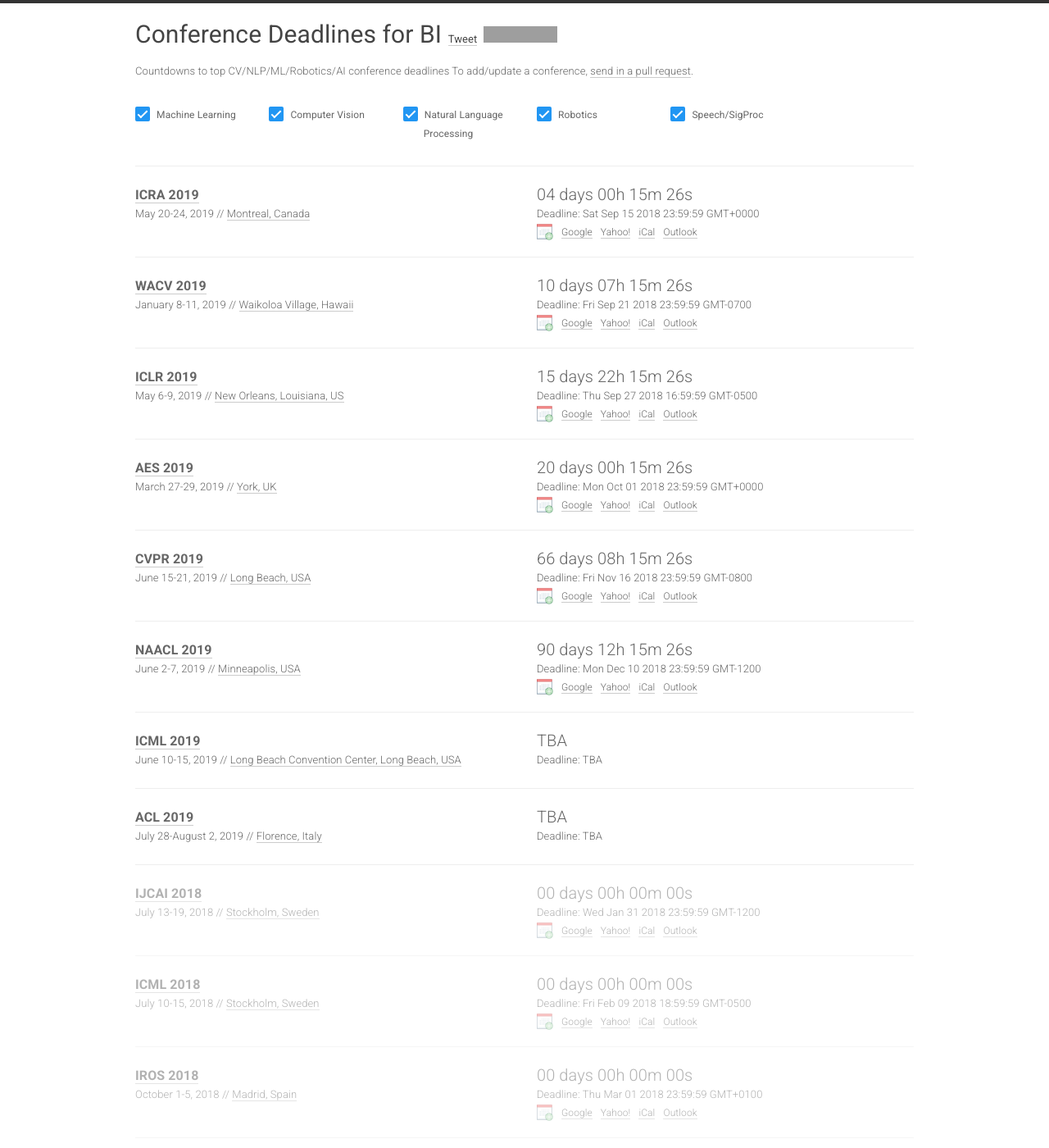
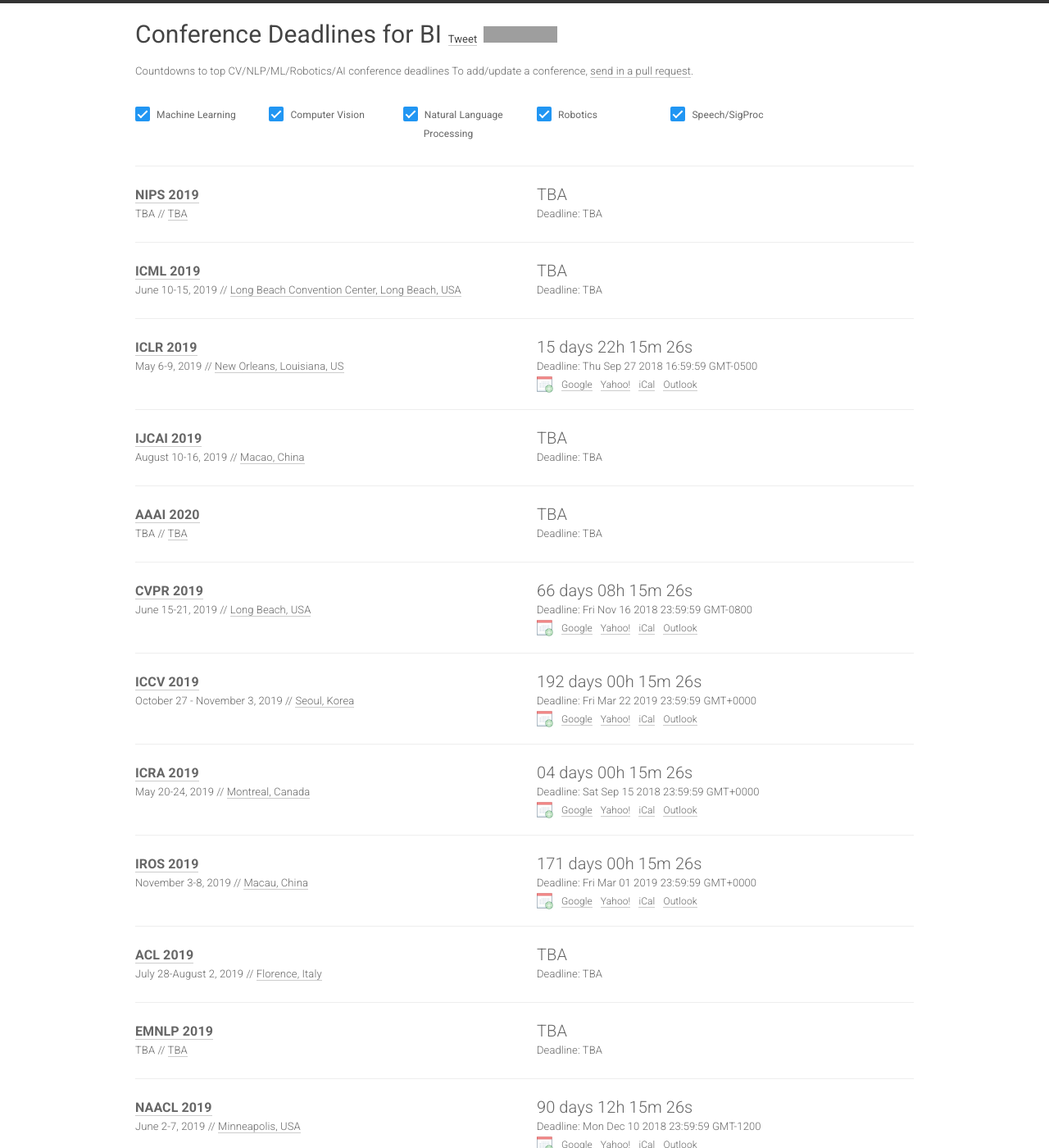
Before and after one commit to biconf/biconf.github.io, a Jekyll site: the page built from index.html, in a window 1280 px wide and 1400 px high. Shown: the whole window at 82% size. Built offline with Jekyll 4.4.1, drawn with Linux system fonts in a browser that asks for light colours; nearby versions of some CDN libraries; comment, search, counter and statistics services are not loaded; some of the changed text lies outside the part shown; grey boxes are pictures that could not be loaded.

Commit message:
Update conferences.yml

```diff
--- a/_data/conferences.yml
+++ b/_data/conferences.yml
@@ -1,5 +1,75 @@
 
 ---
+
+- name: NIPS
+  year: 2019
+  id: nips19
+  link: TBA
+  deadline: TBA
+  timezone: TBA
+  date: TBA
+  place: TBA
+  sub: ML
+
+- name: ICML
+  year: 2019
+  id: icml19
+  link: https://icml.cc/Conferences/2019
+  deadline: TBA
+  timezone: TBA
+  date: June 10-15, 2019
+  place: Long Beach Convention Center, Long Beach, USA
+  sub: ML
+
+- name: ICLR
+  year: 2019
+  id: iclr19
+  link: http://iclr.cc/
+  deadline: "2018-09-27 16:59:59"
+  timezone: EST
+  date: May 6-9, 2019
+  place: New Orleans, Louisiana, US
+  sub: ML
+
+- name: IJCAI
+  year: 2019
+  id: ijcai19
+  link: https://ijcai19.org/
+  deadline: TBA
+  timezone: TBA
+  date: August 10-16, 2019
+  place: Macao, China
+  sub: ML
+
+- name: AAAI
+  year: 2020
+  id: aaai20
+  link: TBA
+  deadline: TBA
+  timezone: TBA
+  date: TBA
+  place: TBA
+  sub: ML
+
+- name: CVPR
+  year: 2019
+  id: cvpr19
+  link: http://cvpr2019.thecvf.com/
+  deadline: "2018-11-16 23:59:59"
+  timezone: America/Los_Angeles
+  date: June 15-21, 2019
+  place: Long Beach, USA
+  sub: CV
+
+- name: ICCV
+  year: 2019
+  id: iccv19
+  link: https://iccv2019.org/
+  deadline: "2019-03-22 23:59:59"
+  timezone: TBA
+  date: October 27 - November 3, 2019
+  place: Seoul, Korea
+  sub: CV
 
 - name: ICRA
   year: 2019
@@ -11,45 +81,35 @@
   place: Montreal, Canada
   sub: RO
 
-- name: WACV
+- name: IROS
   year: 2019
-  id: wacv19
-  link: http://wacv19.uccs.us/
-  deadline: "2018-09-21 23:59:59"
-  timezone: America/Los_Angeles
-  date: January 8-11, 2019
-  place: Waikoloa Village, Hawaii
-  sub: CV
+  id: iros2019
+  link: http://www.iros2019.org
+  deadline: "2019-03-01 23:59:59"
+  timezone: PST
+  date: November 3-8, 2019
+  place: Macau, China
+  sub: RO
 
-- name: ICLR
+- name: ACL
   year: 2019
-  id: iclr19
-  link: http://iclr.cc/
-  deadline: "2018-09-27 16:59:59"
-  timezone: EST
-  date: May 6-9, 2019
-  place: New Orleans, Louisiana, US
-  sub: ML
+  id: acl19
+  link: http://acl2019.org/
+  deadline: TBA
+  timezone: Etc/GMT+12
+  date: July 28-August 2, 2019
+  place: Florence, Italy
+  sub: NLP
 
-- name: AES
+- name: EMNLP
   year: 2019
-  id: aes2019
-  link: http://www.aes.org/conferences/2019/immersive/
-  deadline: "2018-10-01 23:59:59"
-  timezone: Etc/GMT
-  date: March 27-29, 2019
-  place: York, UK
-  sub: SP
-
-- name: CVPR
-  year: 2019
-  id: cvpr19
-  link: http://cvpr2019.thecvf.com/
-  deadline: "2018-11-16 23:59:59"
-  timezone: America/Los_Angeles
-  date: June 15-21, 2019
-  place: Long Beach, USA
-  sub: CV
+  id: emnlp19
+  link: TBA
+  deadline: TBA
+  timezone: TBA
+  date: TBA
+  place: TBA
+  sub: NLP
 
 - name: NAACL
   year: 2019
@@ -61,112 +121,15 @@
   place: Minneapolis, USA
   sub: NLP
 
-- name: ICML
+- name: CogSci
   year: 2019
-  id: icml19
-  link: https://icml.cc/Conferences/2019
+  id: cogsci19
+  link: TBA
   deadline: TBA
   timezone: TBA
-  date: June 10-15, 2019
-  place: Long Beach Convention Center, Long Beach, USA
+  date: July 24-27, 2019
+  place: Montreal, Canada
   sub: ML
 
-- name: ACL
-  year: 2019
-  id: acl19
-  link: http://acl2019.org/
-  deadline: TBA
-  timezone: Etc/GMT+12
-  date: July 28-August 2, 2019
-  place: Florence, Italy
-  sub: NLP
-
-- name: IJCAI
-  year: 2018
-  id: ijcai18
-  link: https://www.ijcai-18.org/
-  deadline: "2018-01-31 23:59:59"
-  timezone: Etc/GMT+12
-  date: July 13-19, 2018
-  place: Stockholm, Sweden
-  sub: ML
-
-- name: ICML
-  year: 2018
-  id: icml18
-  link: https://icml.cc/Conferences/2018
-  deadline: "2018-02-09 18:59:59"
-  timezone: EST
-  date: July 10-15, 2018
-  place: Stockholm, Sweden
-  sub: ML
-
-- name: IROS
-  year: 2018
-  id: iros2018
-  link: https://www.iros2018.org/
-  deadline: "2018-03-01 23:59:59"
-  timezone: CET
-  date: October 1-5, 2018
-  place: Madrid, Spain
-  sub: RO
-
-- name: ECCV
-  year: 2018
-  id: eccv18
-  link: https://eccv2018.org/
-  deadline: "2018-03-14 15:59:00"
-  timezone: America/Los_Angeles
-  date: September 8-14, 2018
-  place: Munich, Germany
-  sub: CV
-
-- name: BMVC
-  year: 2018
-  id: bmvc2018
-  link: http://bmvc2018.org/
-  deadline: "2018-05-07 23:59:59"
-  timezone: America/Los_Angeles
-  date: September 03-06, 2018
-  place: Newcastle upon Tyne
-  sub: CV
-
-- name: NIPS
-  year: 2018
-  id: nips18
-  link: https://nips.cc/Conferences/2018
-  deadline: "2018-05-18 13:00:00"
-  timezone: America/Los_Angeles
-  date: December 3-8, 2018
-  place: "Palais des Congr\xE8s de Montr\xE9al, Montr\xE9al, Canada"
-  sub: ML
-
-- name: EMNLP
-  year: 2018
-  id: emnlp18
-  link: http://emnlp2018.org
-  deadline: "2018-05-22 23:59:59"
-  timezone: America/Los_Angeles
-  date: November 2-4, 2018
-  place: Brussels, Belgium
-  sub: NLP
-
-- name: CoRL
-  year: 2018
-  id: corl2018
-  link: http://www.robot-learning.org/
-  deadline: "2018-06-15 17:00:00"
-  timezone: America/Los_Angeles
-  date: October 29-31, 2018
-  place: Zurich, Switzerland
-  sub: RO
-
-- name: AAAI
-  year: 2019
-  id: aaai19
-  link: https://aaai.org/Conferences/AAAI-19/
-  deadline: "2018-09-05 23:59:59"
-  timezone: Etc/GMT+10
-  date: January 27 - February 1, 2019
-  place: Hilton Hawaiian Village, Honolulu, Hawaii, USA
-  sub: ML
+#
+# NIPS, ICML, ICLR, IJCAI, AAAI, CVPR, ECCV, ICCV, ACL, EMNLP, NAACL, ICRA, IROS ,,, BMVC, WACV
```
